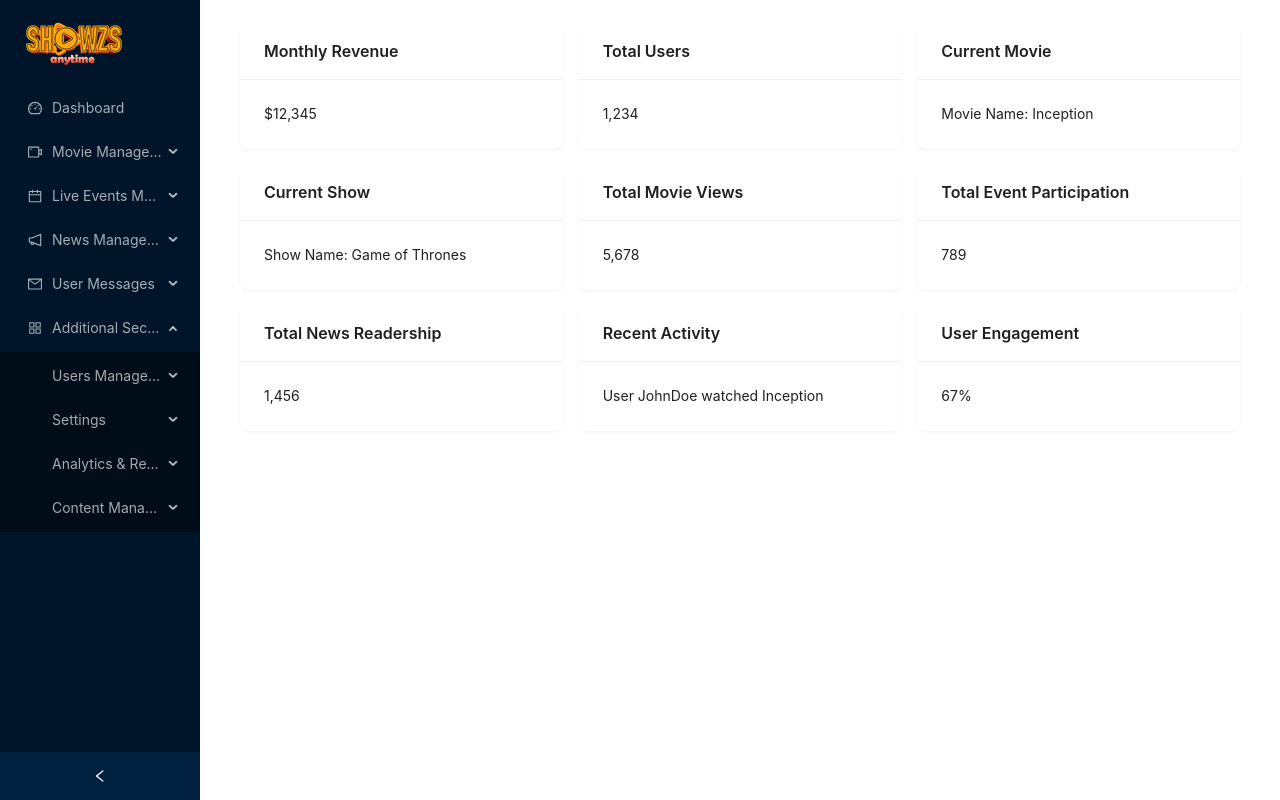
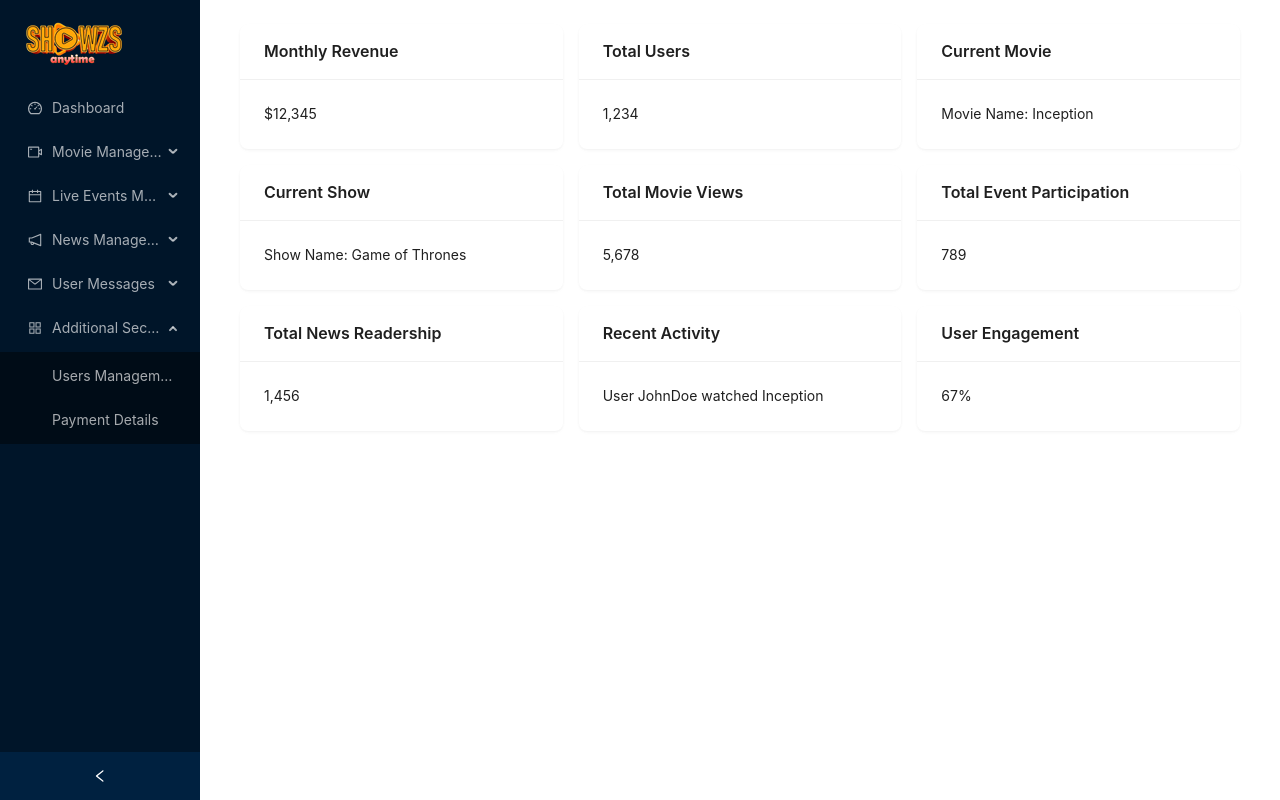
Before and after one commit to KgySathsara/showzs, a React (Create React App) app in the folder frontend/: page /Admin in a window 1280 px wide. Both pictures are taken after a click on the element "Additional Section". Built offline with nearby package versions, Linux system fonts and the light colour scheme; a web font is replaced by a local one.

Commit message:
updated admin navbar

```diff
--- a/frontend/src/components/navbar/Adminnavbar.jsx
+++ b/frontend/src/components/navbar/Adminnavbar.jsx
@@ -45,12 +45,6 @@ const AdminNavBar = () => {
             <Menu.Item key="16">Edit Event Details</Menu.Item>
             <Menu.Item key="17">Delete Event</Menu.Item>
           </SubMenu>
-          {/* <SubMenu key="sub7" title="Categories">
-            <Menu.Item key="18">View All Categories</Menu.Item>
-            <Menu.Item key="19">Add New Category</Menu.Item>
-            <Menu.Item key="20">Edit Category</Menu.Item>
-            <Menu.Item key="21">Delete Category</Menu.Item>
-          </SubMenu> */}
         </SubMenu>
 
         <SubMenu key="sub8" icon={<NotificationOutlined />} title="News Management">
@@ -66,38 +60,8 @@ const AdminNavBar = () => {
         </SubMenu>
 
         <SubMenu key="sub14" icon={<AppstoreOutlined />} title="Additional Section">
-          <SubMenu key="sub15" title="Users Management">
-            <Menu.Item key="39">View All Users</Menu.Item>
-            <Menu.Item key="40">Search/Filter Users</Menu.Item>
-            <Menu.Item key="41">Add New User</Menu.Item>
-            <Menu.Item key="42">Edit User Details</Menu.Item>
-            <Menu.Item key="43">Delete User</Menu.Item>
-            <Menu.Item key="44">Assign Roles & Permissions</Menu.Item>
-          </SubMenu>
-          <SubMenu key="sub16" title="Settings">
-            <SubMenu key="sub17" title="General Settings">
-              <Menu.Item key="45">Payment Settings</Menu.Item>
-              <Menu.Item key="46">Email Settings</Menu.Item>
-            </SubMenu>
-          </SubMenu>
-          <SubMenu key="sub18" title="Analytics & Reports">
-            <Menu.Item key="47">View Reports (Sales, User Activity, etc.)</Menu.Item>
-            <Menu.Item key="48">Download Reports</Menu.Item>
-          </SubMenu>
-          <SubMenu key="sub19" title="Content Management">
-            <SubMenu key="sub20" title="Banners & Advertisements">
-              <Menu.Item key="49">View All Banners</Menu.Item>
-              <Menu.Item key="50">Add New Banner</Menu.Item>
-              <Menu.Item key="51">Edit Banner</Menu.Item>
-              <Menu.Item key="52">Delete Banner</Menu.Item>
-            </SubMenu>
-            <SubMenu key="sub21" title="Pages">
-              <Menu.Item key="53">View All Pages</Menu.Item>
-              <Menu.Item key="54">Add New Page</Menu.Item>
-              <Menu.Item key="55">Edit Page</Menu.Item>
-              <Menu.Item key="56">Delete Page</Menu.Item>
-            </SubMenu>
-          </SubMenu>
+            <Menu.Item key="39">Users Management</Menu.Item>
+            <Menu.Item key="45">Payment Details</Menu.Item>
         </SubMenu>
       </Menu>
     </Sider>
```
